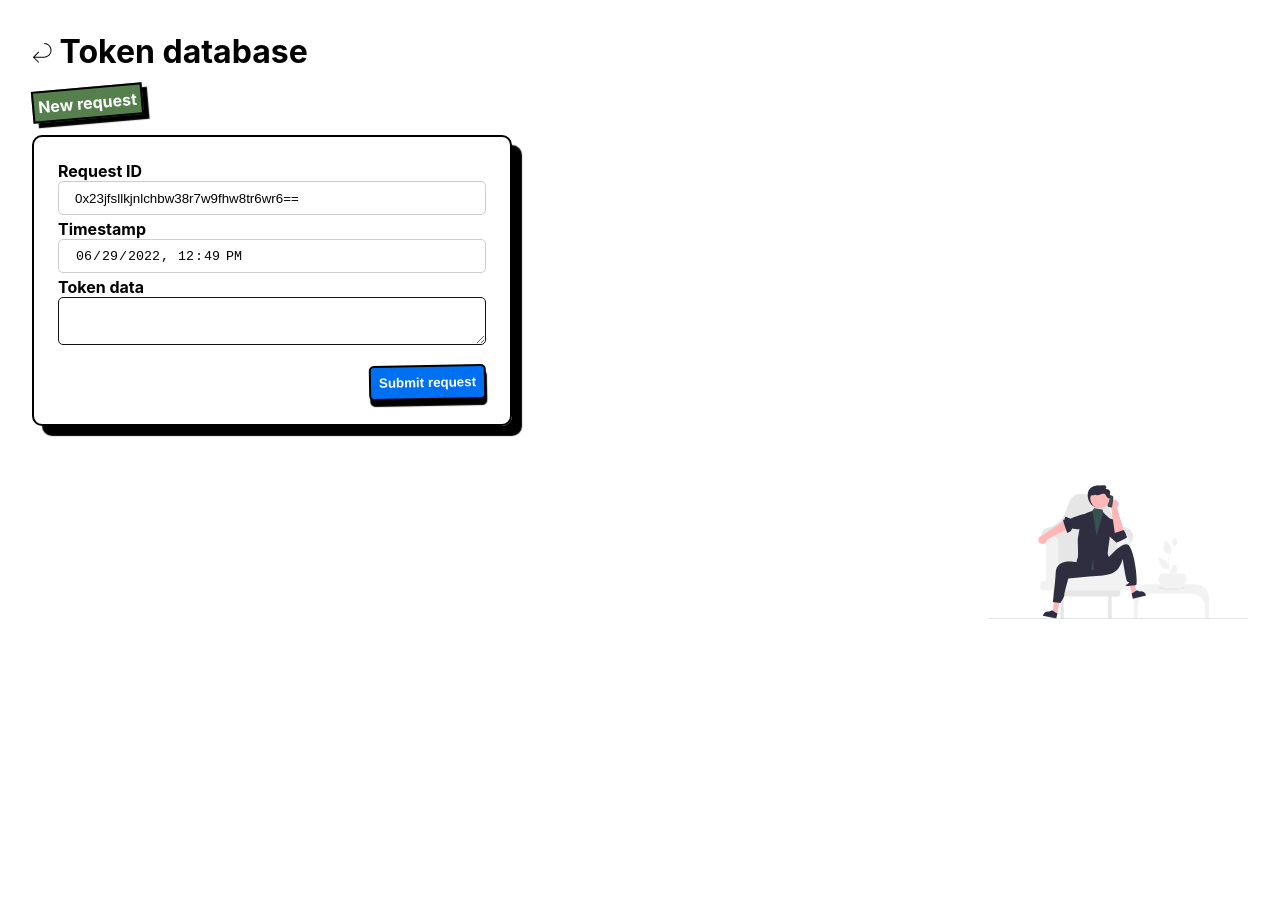
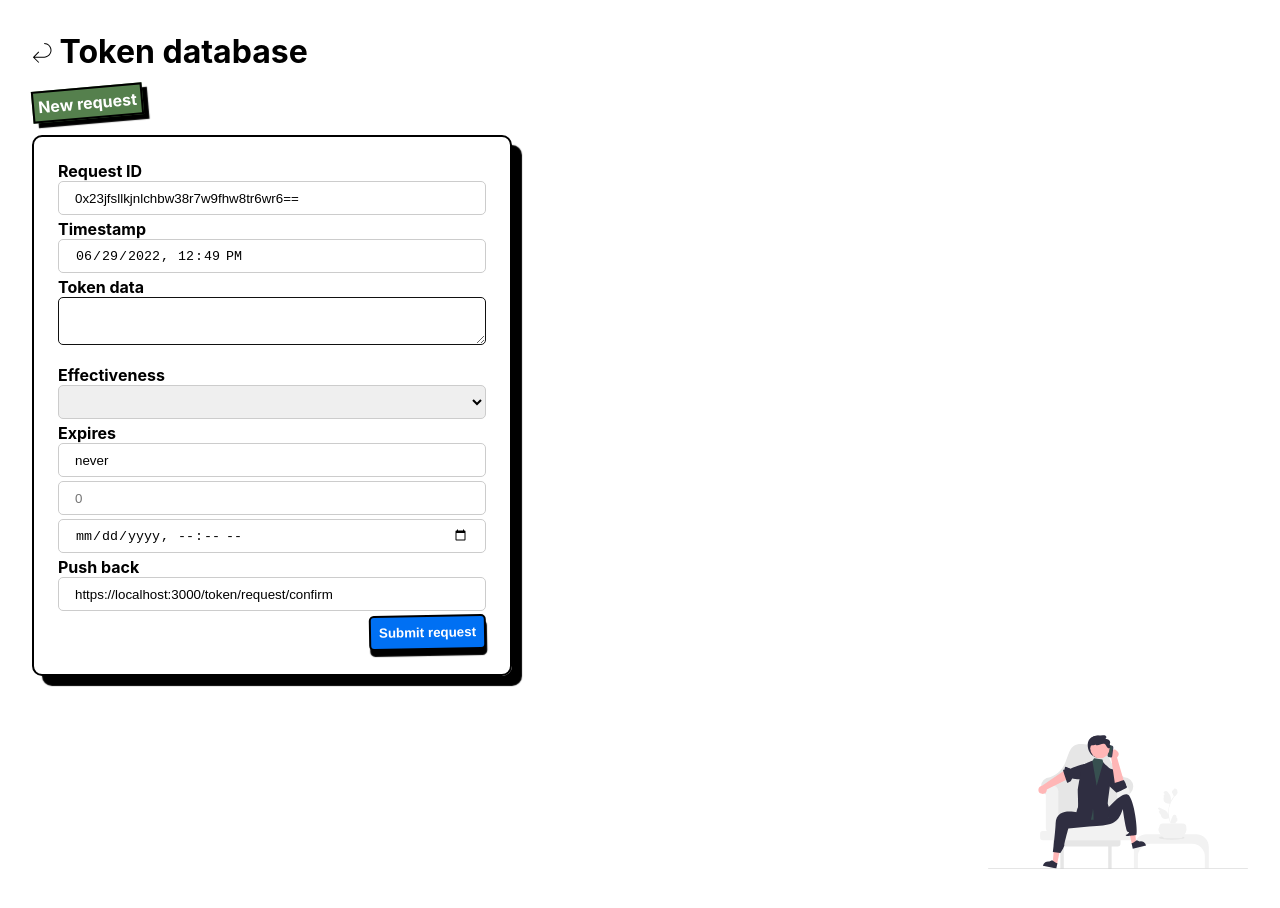
Before and after one commit to eduardomessias/token-db, a Next.js app: page /token/request in a window 1280 px wide. Shown: the top 908 px of the page. Before the commit the page ends 800 px from the top, so only its background shows below. Built offline with nearby package versions, Linux system fonts and the light colour scheme.

Commit message:
token request form

```diff
--- a/components/request.js
+++ b/components/request.js
@@ -1,23 +1,48 @@
 import styles from './request.module.css'
 
-
 const token = {
-    id: '0x23jfsllkjnlchbw38r7w9fhw8tr6wr6==',
-    timestamp: new Date().toISOString().slice(0, 16),
+    req: {
+        id: '0x23jfsllkjnlchbw38r7w9fhw8tr6wr6==',
+        timestamp: new Date(),
+        content: '',
+        effectiveness: {
+            type: 'unlimited',
+            expires: 'never'
+        },
+        pushBack: 'https://localhost:3000/token/request/confirm'
+    },
+    status: 'pending',
+    valid: false,
+    identity: null
 }
 
 
 const RequestComponent = () => {
     return (
         <form action="/token/request/confirm" method="post">
-            <label htmlFor="treqid" className={styles.label}>Request ID</label>
-            <input type="text" id="treqid" name="treqid" className={styles.input} value={token.id} readOnly />
+            <label htmlFor="tokenRequestId" className={styles.label}>Request ID</label>
+            <input type="text" id="tokenRequestID" name="tokenRequestID" className={styles.input} value={token.req.id} readOnly />
 
-            <label htmlFor="treqts" className={styles.label}>Timestamp</label>
-            <input type="datetime-local" id="treqts" name="treqts" className={styles.input} value={token.timestamp} readOnly />
+            <label htmlFor="tokenRequestTimeStamp" className={styles.label}>Timestamp</label>
+            <input type="datetime-local" id="tokenRequestTimeStamp" name="tokenRequestTimestamp" className={styles.input} value={token.req.timestamp.toISOString().slice(0, 16)} readOnly />
 
-            <label htmlFor="tdata" className={styles.label}> Token data</label>
-            <textarea type="text" rows="2" id="tdata" name="tdata" className={styles.textarea} required></textarea>
+            <label htmlFor="tokenRequestContent" className={styles.label}> Token data</label>
+            <textarea type="text" rows="2" id="tokenRequestContent" name="tokenRequestContent" className={styles.textarea} defaultValue={token.req.content} required></textarea>
+
+            <label htmlFor="tokenRequestEffectivenessType" className={styles.label}>Effectiveness</label>
+            <select id="tokenRequestEffectivenessType" name="tokenRequestEffectivenessType" className={styles.select} defaultValue={token.req.effectiveness.type}>
+                <option value="unlimited">Unlimited</option>
+                <option value="limitedByUsage">Limited by usage</option>
+                <option value="limitedByTime">Limited by time</option>
+            </select>
+
+            <label id="tokenRequestEffectivenessExpires" htmlFor="tokenRequestEffectivenessExpires" className={styles.label}>Expires</label>
+            <input type="text" id="tokenRequestEffectivenessExpires" name="tokenRequestEffectivenessExpires" className={styles.input} defaultValue={token.req.effectiveness.expires} placeholder="Never" readOnly />
+            <input type="number" id="tokenRequestEffectivenessExpires" name="tokenRequestEffectivenessExpires" className={styles.input} defaultValue={token.req.effectiveness.expires} placeholder="0" />
+            <input type="datetime-local" id="tokenRequestEffectivenessExpires" name="tokenRequestEffectivenessExpires" className={styles.input} defaultValue={token.req.effectiveness.expires} />
+
+            <label htmlFor="tokenRequestPushBack" className={styles.label}>Push back</label>
+            <input type="text" id="tokenRequestPushBack" name="tokenRequestPushBack" className={styles.input} defaultValue={token.req.pushBack} />
 
             <button type="submit" className={styles.button}>Submit request</button>
         </form>
--- a/components/request.module.css
+++ b/components/request.module.css
@@ -94,6 +94,20 @@
     border-radius: 5px;
 }
 
+.select {
+    margin: 0 0 .25rem 0;
+
+    width: 100%;
+    height: 1rem;
+
+    padding: 1rem;
+
+    border: 1px solid #CCC;
+    border-radius: 5px;
+
+    color: #000;
+}
+
 .textarea {
     margin: 0 0 1rem 0;
 
```
Also changed, not shown: 2 other files (tests, documents, lock files or other folders).
